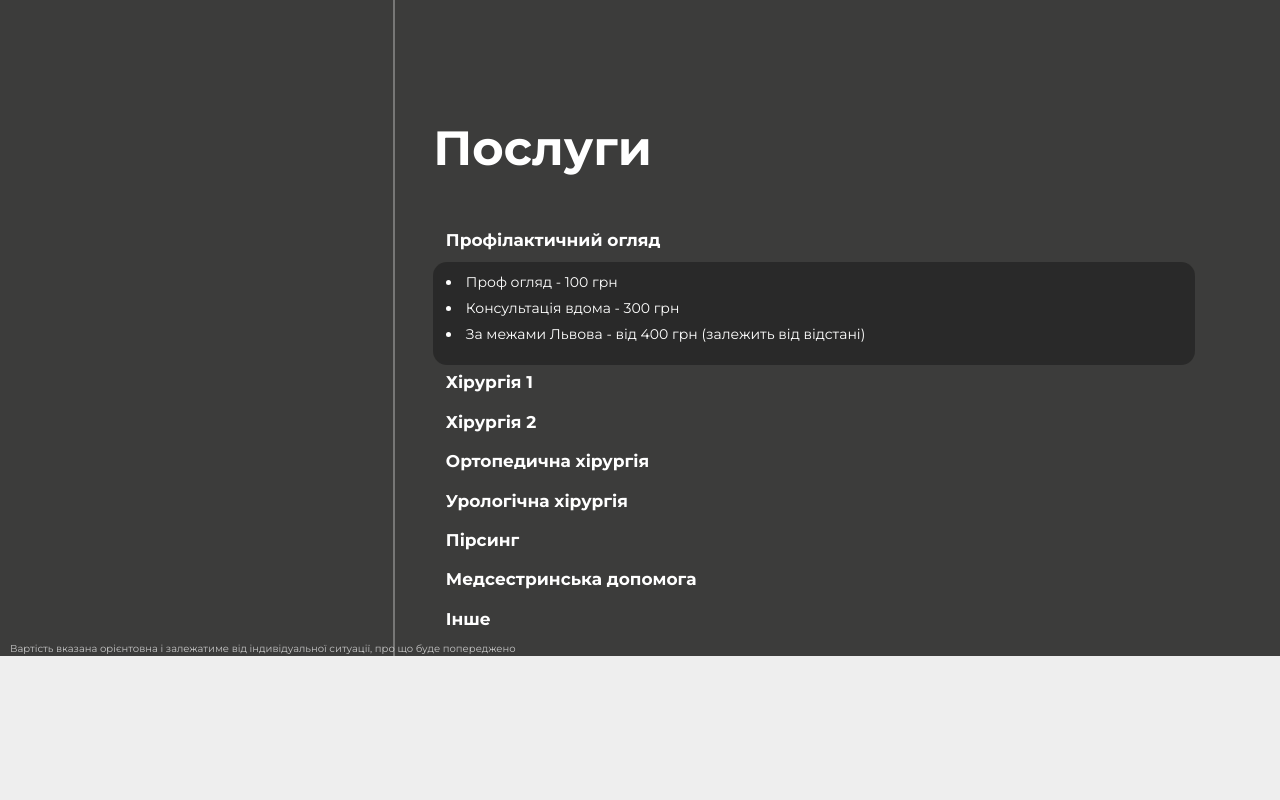
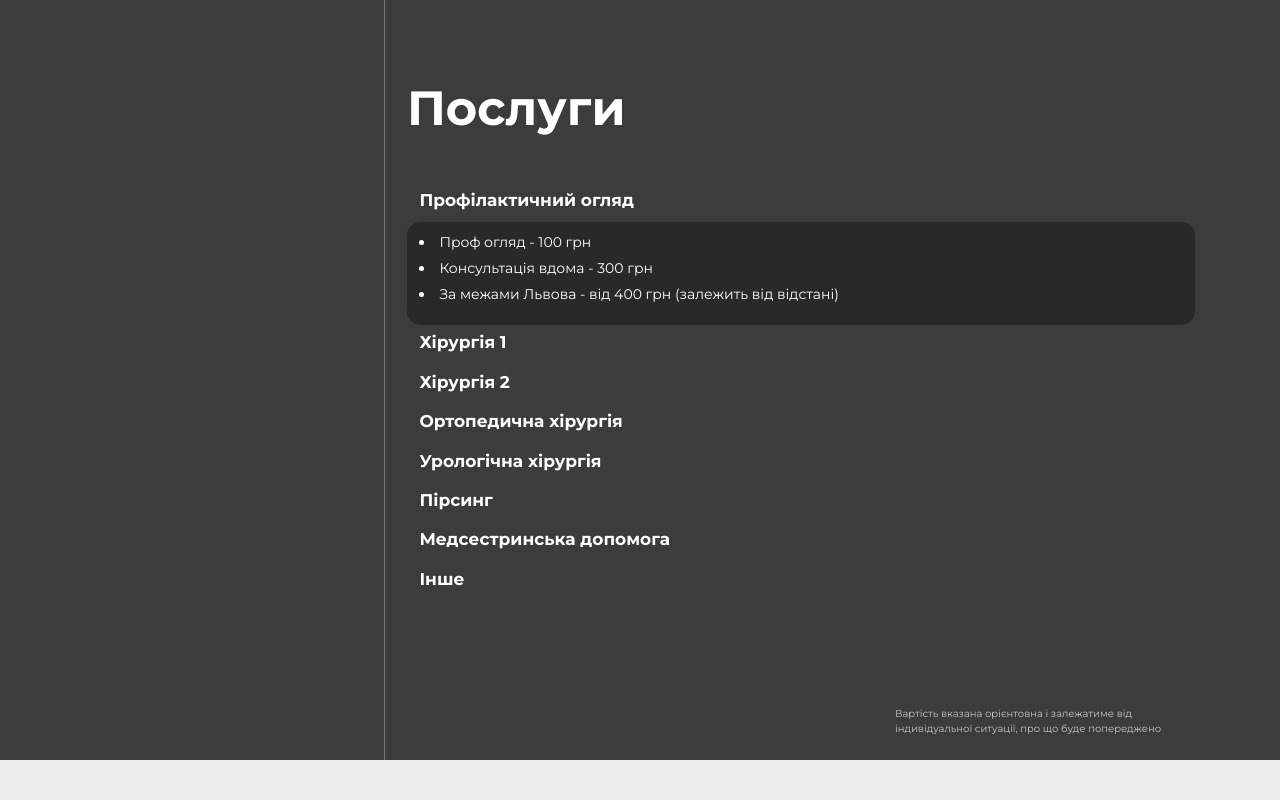
Before and after one commit to yaromyrshmid/likarhelp, a React (Create React App) app: page / in a window 1280 px wide. Shown: the part 840-1640 px from the top of the page. Built offline with nearby package versions, Linux system fonts and the light colour scheme.

Commit message:
Fixed screen 2

```diff
--- a/src/Components/Screen1.js
+++ b/src/Components/Screen1.js
@@ -22,7 +22,7 @@ const CardTag = ({ tag: { line1, line2, price } }) => (
 
 const Screen1 = () => {
   return (
-    <div id="Screen1" className="screen1-wrapper">
+    <div id="Screen1" className="screen screen1-wrapper">
       <hr className="hr-breaker d-none d-md-block" />
 
       <Container>
--- a/src/Components/Screen2.js
+++ b/src/Components/Screen2.js
@@ -1,12 +1,19 @@
 import React from "react";
 
-import { Row, Col, Container, Card, Accordion } from "react-bootstrap";
+import { Container, Card, Accordion } from "react-bootstrap";
 import "../css/Screen2.css";
 import { services } from "../data/services";
 
 const Screen2 = ({ activeCard, changeActiveCard }) => {
-  const accordion = services.map((category, categoryInd) => {
   return (
+    <div id="Screen2" className="screen screen2-wrapper">
+      <hr className="hr-breaker d-none d-md-block hr-breaker-light" />
+
+      <Container className="screen2-container">
+        <div className="screen2-content">
+          <h2 className="white-text">Послуги</h2>
+          <Accordion defaultActiveKey={"0"} activeKey={activeCard}>
+            {services.map((category, categoryInd) => (
               <Card key={categoryInd} className="card-accordion">
                 <Card.Header>
                   <Accordion.Toggle
@@ -15,7 +22,6 @@ const Screen2 = ({ activeCard, changeActiveCard }) => {
                     eventKey={`${categoryInd}`}
                     onClick={() => changeActiveCard(`${categoryInd}`)}
                   >
-            {/* {(activeCard === eventKey) ? <span>&darr; </span> : <strong>&rarr; </strong>} */}
                     {category.title}
                   </Accordion.Toggle>
                 </Card.Header>
@@ -29,31 +35,15 @@ const Screen2 = ({ activeCard, changeActiveCard }) => {
                   </Card.Body>
                 </Accordion.Collapse>
               </Card>
-    );
-  });
-
-  return (
-    <div id="Screen2" className="section parallax bg2">
-      <Container>
-        <Row>
-          <Col md={{ span: 10, offset: 2 }}>
-            <hr className="hr-breaker-light d-none d-md-flex" />
-            <Row className="row-top">
-              <Col md={{ span: 10, offset: 2 }}>
-                <h2 className="white-text">Послуги</h2>
-                <Accordion defaultActiveKey={"0"} activeKey={activeCard}>
-                  {accordion}
+            ))}
           </Accordion>
-              </Col>
-            </Row>
-          </Col>
-        </Row>
-      </Container>
+        </div>
 
         <span className="screen2-note">
           Вартість вказана орієнтовна і залежатиме від індивідуальної ситуації,
           про що буде попереджено
         </span>
+      </Container>
     </div>
   );
 };
--- a/src/css/MainComponent.css
+++ b/src/css/MainComponent.css
@@ -1,15 +1,3 @@
-.bg2 {
-  overflow: hidden;
-}
-
-.bg2 {
-  /* background-image: url("../images/costa-screen2-xs.png");
-  background-position: center;
-  background-repeat: no-repeat;
-  background-size: 100%; */
-  background-color: #3c3c3b;
-}
-
 .bg4 {
   background-color: #eeeeee;
   background-image: url("../images/costa-screen4.jpg");
@@ -19,21 +7,8 @@
   height: 100vh;
 }
 
-/* SM */
-@media (min-width: 576px) {
-  .bg1 {
-    background-size: 50%;
-  }
-}
-
 /* MD */
 @media (min-width: 768px) {
-  .bg1 {
-    background-image: url("../images/snake_logo.svg");
-    background-position-y: 30%;
-    background-size: 436px 622px;
-  }
-
   .bg4 {
     background-color: #eeeeee;
     background-image: url("../images/costa-screen4.jpg");
--- a/src/css/Screen1.css
+++ b/src/css/Screen1.css
@@ -1,10 +1,10 @@
 .screen1-wrapper {
-  min-height: 100vh;
   background-image: url("../images/snake_logo.svg");
   background-size: 70%;
   background-position: center;
   background-repeat: no-repeat;
   background-color: #eeeeee;
+  position: relative;
 }
 
 .screen1-contacts {
--- a/src/css/Screen2.css
+++ b/src/css/Screen2.css
@@ -1,3 +1,20 @@
+.screen2-wrapper {
+  background-color: #3c3c3b;
+  position: relative;
+}
+
+.screen2-container {
+  min-height: 100vh;
+  display: flex;
+  flex-direction: column;
+  justify-content: space-between;
+}
+
+.screen2-content {
+  padding-top: 15vh;
+  margin-bottom: 36px;
+}
+
 .white-text {
   color: #ffffff;
 }
@@ -48,26 +65,17 @@
 }
 
 .screen2-note {
-  /* position: absolute; */
-  bottom: 10px;
-  right: 0;
-  padding: 10px;
+  align-self: flex-end;
   max-width: 300px;
   color: #ffffff;
   opacity: 0.7;
-}
-
-/* SM */
-@media (min-width: 576px) {
-  .row-top {
-    margin-top: 130px;
-  }
+  margin-bottom: 24px;
 }
 
 /* MD */
 @media (min-width: 768px) {
-  .row-top {
-    margin-top: 160px;
+  .screen2-content {
+    padding-left: 29%;
   }
 }
 
--- a/src/css/Screens.css
+++ b/src/css/Screens.css
@@ -1,3 +1,7 @@
+.screen {
+  min-height: 100vh;
+}
+
 .hr-breaker {
   position: absolute;
   top: 0;
@@ -10,13 +14,8 @@
 }
 
 .hr-breaker-light {
-  position: absolute;
-  left: 14%;
-  width: 0px;
-  height: 100vh;
-  border: 1px solid #ffffff;
+  background-color: #ffffff;
   opacity: 0.3;
-  margin: 0;
 }
 
 .icon {
```
Lines whose indentation alone changed are shown as unchanged.
